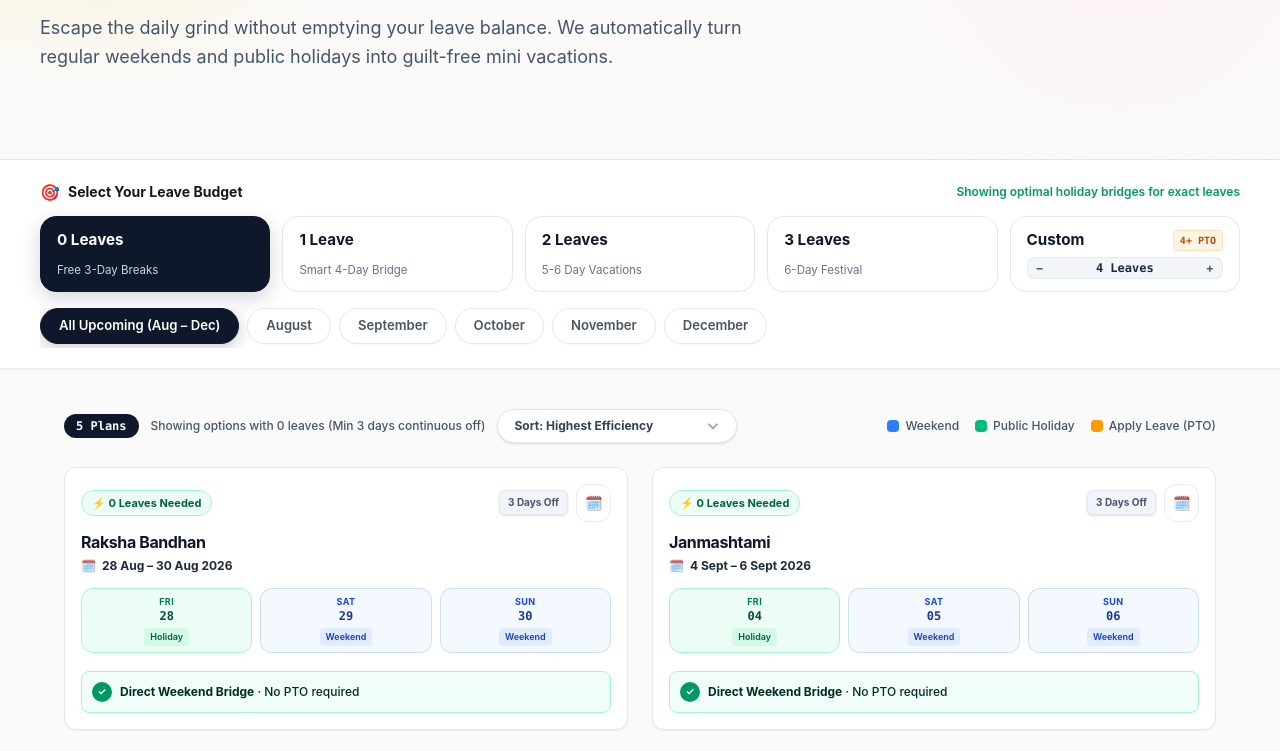
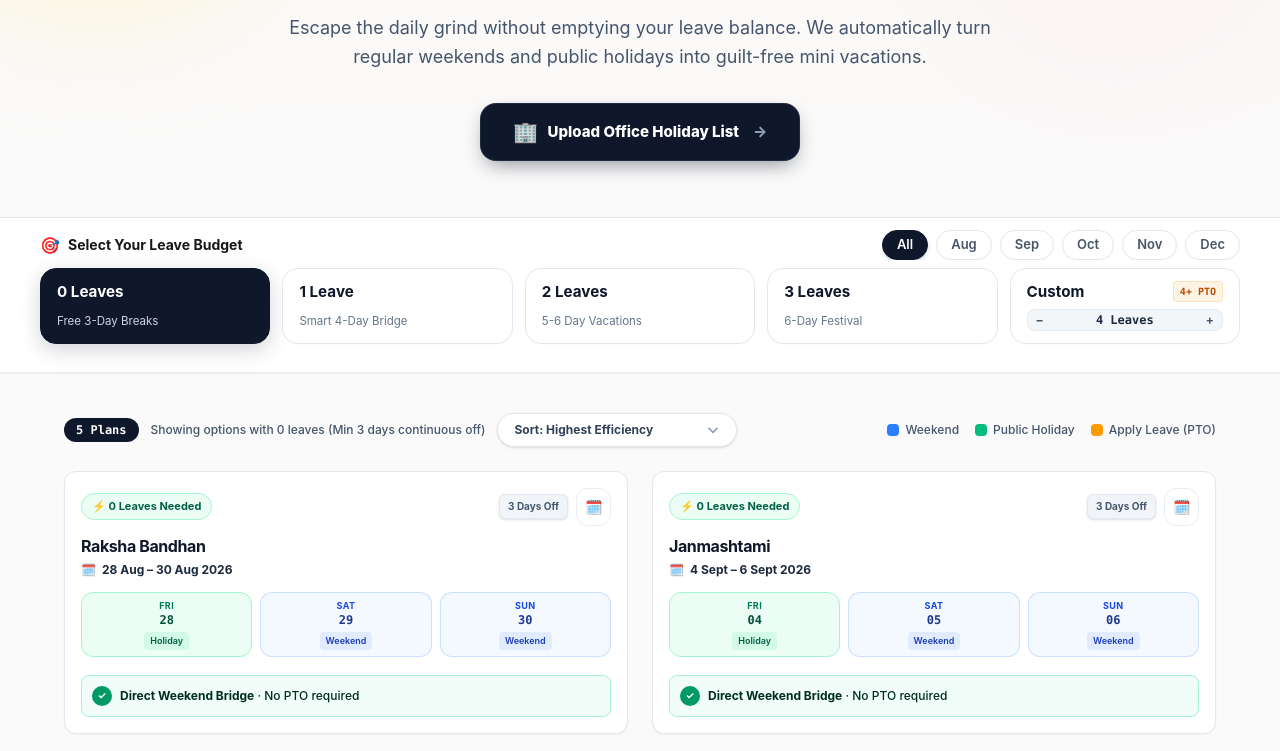
Before and after one commit to prabhatsingh985/long-weekends, an Astro site: page / in a window 1280 px wide. Shown: the part 344-1095 px from the top of the page. Built offline with nearby package versions, Linux system fonts and the light colour scheme; Astro itself is replaced by a stand-in of ours.

Commit message:
Enhance UI: Center align hero, polish CTA button, and upgrade uploader tabs

```diff
--- a/src/components/AiOptimizer.astro
+++ b/src/components/AiOptimizer.astro
@@ -7,7 +7,7 @@
     <div>
       <div class="flex items-center justify-between gap-4 mb-3 flex-wrap">
         <span class="text-sm font-bold text-[#171717]">🎯 Select Your Leave Budget</span>
-        <span class="text-xs text-[#10b981] font-semibold" id="budgetNotice">Showing optimal holiday bridges for exact leaves</span>
+
       </div>
 
       <div class="grid grid-cols-2 sm:grid-cols-3 md:grid-cols-5 gap-3" id="budgetChipsContainer">
--- a/src/components/Hero.astro
+++ b/src/components/Hero.astro
@@ -5,7 +5,7 @@
   <div class="absolute -top-24 -left-24 w-96 h-96 bg-amber-200/30 rounded-full blur-3xl pointer-events-none"></div>
   <div class="absolute top-10 right-0 w-80 h-80 bg-rose-100/30 rounded-full blur-3xl pointer-events-none"></div>
 
-  <div class="max-w-[1200px] mx-auto relative z-10">
+  <div class="max-w-[1200px] mx-auto relative z-10 flex flex-col items-center text-center">
 
     <!-- 1. Alert Badge (Dynamically calculated based on real today date) -->
     <div class="inline-flex items-center gap-2 px-3.5 py-1.5 rounded-full bg-emerald-50 text-emerald-800 border border-emerald-200 text-xs font-bold mb-5 shadow-xs hover:bg-emerald-100/80 transition-all">
@@ -25,6 +25,14 @@
     <p class="text-base sm:text-lg text-slate-600 max-w-[720px] mb-8 leading-relaxed font-normal">
       Escape the daily grind without emptying your leave balance. We automatically turn regular weekends and public holidays into guilt-free mini vacations.
     </p>
+
+    <!-- Company Optimizer CTA Button -->
+    <a href="/company-optimizer" class="group inline-flex items-center justify-center gap-2.5 px-8 py-3.5 rounded-2xl bg-[#0f172a] hover:bg-[#1e293b] text-white font-extrabold text-[15px] shadow-[0_8px_20px_-6px_rgba(15,23,42,0.5)] transition-all duration-300 hover:-translate-y-1 hover:shadow-[0_12px_24px_-6px_rgba(15,23,42,0.6)] border border-slate-700/50 active:scale-95 no-underline">
+      <span class="text-xl">🏢</span>
+      Upload Office Holiday List
+      <span class="text-slate-400 group-hover:text-white group-hover:translate-x-1 transition-all duration-300 ml-1">→</span>
+    </a>
+
 
 
 
--- a/src/pages/company-optimizer.astro
+++ b/src/pages/company-optimizer.astro
@@ -50,7 +50,7 @@ import Footer from "../components/Footer.astro";
   <section class="relative py-14 px-6 border-b border-slate-200 bg-gradient-to-b from-amber-50/40 via-orange-50/20 to-[#fafafa] overflow-hidden">
     <div class="absolute -top-24 -left-24 w-96 h-96 bg-amber-200/30 rounded-full blur-3xl pointer-events-none"></div>
     <div class="absolute top-10 right-0 w-80 h-80 bg-rose-100/30 rounded-full blur-3xl pointer-events-none"></div>
-    <div class="max-w-[1200px] mx-auto">
+    <div class="max-w-[1200px] mx-auto flex flex-col items-center text-center">
 
       <div class="inline-flex items-center gap-2 px-3.5 py-1.5 rounded-full bg-emerald-50 text-emerald-800 border border-emerald-200 text-xs font-bold mb-4 shadow-xs">
         <span class="w-2 h-2 rounded-full bg-emerald-500 animate-pulse"></span>
@@ -64,9 +64,9 @@ import Footer from "../components/Footer.astro";
         Upload your office holiday list, screenshot, or PDF below. We will automatically find the best long weekends and guilt-free mini vacations tailored just for your team!
       </p>
 
-      <div class="bg-slate-50 border border-slate-200 rounded-2xl p-6 shadow-xs max-w-[950px]">
+      <div class="bg-slate-50 border border-slate-200 rounded-2xl p-6 shadow-xs w-full max-w-[950px] text-left">
 
-        <div class="flex items-center gap-2 p-1 bg-slate-200 rounded-xl mb-5 w-fit">
+        <div class="flex items-center gap-2 p-1.5 bg-slate-100 border border-slate-200/60 rounded-2xl mb-6 w-fit shadow-inner mx-auto">
           <button type="button" class="tab-btn active" data-tab="tab-upload">📄 Upload Document / Screenshot</button>
           <button type="button" class="tab-btn" data-tab="tab-text">📝 Paste Holiday List / Email</button>
         </div>
@@ -127,13 +127,22 @@ import Footer from "../components/Footer.astro";
   <section class="py-5 px-6 bg-white border-b border-[#ebebeb] shadow-xs">
     <div class="max-w-[1200px] mx-auto">
 
-      <!-- Filter Header -->
-      <div class="flex items-center justify-between mb-4">
+            <!-- Filter Header -->
+      <div class="flex flex-col md:flex-row md:items-center justify-between gap-4 mb-2">
         <div class="flex items-center gap-2">
           <span class="text-base">🎯</span>
           <span class="font-bold text-sm text-[#171717]">Select Your Leave Budget</span>
         </div>
-        <span class="text-xs font-semibold text-[#059669]">Showing optimal holiday bridges for exact leaves</span>
+
+        <!-- Month Tabs (Moved to Header Row) -->
+        <div class="flex items-center gap-2 overflow-x-auto no-scrollbar" id="monthTabsContainer">
+          <button type="button" class="month-tab-btn active" data-month="ALL">All</button>
+          <button type="button" class="month-tab-btn" data-month="08">Aug</button>
+          <button type="button" class="month-tab-btn" data-month="09">Sep</button>
+          <button type="button" class="month-tab-btn" data-month="10">Oct</button>
+          <button type="button" class="month-tab-btn" data-month="11">Nov</button>
+          <button type="button" class="month-tab-btn" data-month="12">Dec</button>
+        </div>
       </div>
 
       <div class="grid grid-cols-2 sm:grid-cols-5 gap-3 mb-6" id="budgetChipsContainer">
@@ -166,15 +175,6 @@ import Footer from "../components/Footer.astro";
             <button type="button" id="btnIncLeave" class="stepper-btn font-bold text-xs hover:text-slate-900 cursor-pointer select-none text-slate-600">+</button>
           </div>
         </div>
-      </div>
-
-      <div class="flex items-center gap-2 overflow-x-auto pb-1">
-        <button type="button" class="month-tab-btn active" data-month="ALL">All Upcoming</button>
-        <button type="button" class="month-tab-btn" data-month="08">Aug</button>
-        <button type="button" class="month-tab-btn" data-month="09">Sep</button>
-        <button type="button" class="month-tab-btn" data-month="10">Oct</button>
-        <button type="button" class="month-tab-btn" data-month="11">Nov</button>
-        <button type="button" class="month-tab-btn" data-month="12">Dec</button>
       </div>
 
     </div>
@@ -265,27 +265,12 @@ import Footer from "../components/Footer.astro";
   <Footer />
 
   <style>
-    .tab-btn {
-      padding: 6px 14px;
-      font-size: 11px;
-      font-weight: 600;
-      border-radius: 8px;
-      background: transparent;
-      color: #64748b;
-      border: none;
-      cursor: pointer;
-      transition: all 0.15s ease;
-    }
-    .tab-btn.active {
-      background: #ffffff;
-      color: #0f172a;
-      box-shadow: 0 1px 3px rgba(0,0,0,0.08);
-    }
+
     .chip-btn {
       background: #ffffff;
       border: 1px solid #ebebeb;
       border-radius: 16px;
-      padding: 12px 16px;
+      padding: 8px 14px;
       display: flex;
       flex-direction: column;
       align-items: flex-start;
@@ -333,6 +318,65 @@ import Footer from "../components/Footer.astro";
     }
     .month-tab-btn:hover { color: #171717; background: #ffffff; border-color: #ebebeb; }
     .month-tab-btn.active { background: #171717; color: #ffffff; border-color: #171717; }
+      /* Premium Month Tabs (Pill Style) */
+    .month-tab-btn {
+      font-size: 13px;
+      font-weight: 600;
+      color: #475569;
+      padding: 4px 14px;
+      border-radius: 9999px;
+      background: #ffffff;
+      border: 1px solid #e2e8f0;
+      white-space: nowrap;
+      transition: all 0.2s cubic-bezier(0.4, 0, 0.2, 1);
+    }
+    .month-tab-btn:hover:not(.active) {
+      background: #f8fafc;
+      border-color: #cbd5e1;
+      color: #0f172a;
+    }
+    .month-tab-btn.active {
+      background: #0f172a; /* Solid black active state */
+      border-color: #0f172a;
+      color: #ffffff;
+      box-shadow: 0 2px 4px rgba(15, 23, 42, 0.15);
+    }
+
+    .no-scrollbar::-webkit-scrollbar { display: none; }
+    .no-scrollbar { -ms-overflow-style: none; scrollbar-width: none; }
+
+    .tab-btn {
+      padding: 10px 20px;
+      font-size: 14px;
+      font-weight: 700;
+      border-radius: 10px;
+      background: transparent;
+      color: #64748b;
+      border: none;
+      cursor: pointer;
+      transition: all 0.2s ease;
+    }
+    .tab-btn:hover:not(.active) {
+      color: #0f172a;
+      background: rgba(255, 255, 255, 0.5);
+    }
+    .tab-btn.active {
+      background: #ffffff;
+      color: #0f172a;
+      box-shadow: 0 2px 5px rgba(0,0,0,0.06), 0 1px 2px rgba(0,0,0,0.04);
+    }
+
+    #dropZone {
+      background: #f8fafc;
+      border: 2px dashed #cbd5e1;
+      transition: all 0.2s ease;
+    }
+    #dropZone:hover {
+      border-color: #0f172a;
+      background: #ffffff;
+      box-shadow: 0 4px 20px rgba(0,0,0,0.03);
+    }
+
   </style>
 
   <script>
--- a/src/pages/index.astro
+++ b/src/pages/index.astro
@@ -22,16 +22,25 @@ import Footer from "../components/Footer.astro";
   <Hero />
 
   <!-- Interactive Filter Bar (Exact Favorite Layout) -->
-  <section class="py-5 px-6 bg-white border-b border-[#ebebeb] shadow-xs">
+  <section class="py-3 px-6 bg-white border-b border-[#ebebeb] shadow-xs">
     <div class="max-w-[1200px] mx-auto">
 
-      <!-- Filter Header -->
-      <div class="flex items-center justify-between mb-3">
+            <!-- Filter Header -->
+      <div class="flex flex-col md:flex-row md:items-center justify-between gap-4 mb-2">
         <div class="flex items-center gap-2">
           <span class="text-base">🎯</span>
           <span class="font-bold text-sm text-[#171717]">Select Your Leave Budget</span>
         </div>
-        <span class="text-xs font-semibold text-[#059669]">Showing optimal holiday bridges for exact leaves</span>
+
+        <!-- Month Tabs (Moved to Header Row) -->
+        <div class="flex items-center gap-2 overflow-x-auto no-scrollbar" id="monthTabsContainer">
+          <button type="button" class="month-tab-btn active" data-month="ALL">All</button>
+          <button type="button" class="month-tab-btn" data-month="08">Aug</button>
+          <button type="button" class="month-tab-btn" data-month="09">Sep</button>
+          <button type="button" class="month-tab-btn" data-month="10">Oct</button>
+          <button type="button" class="month-tab-btn" data-month="11">Nov</button>
+          <button type="button" class="month-tab-btn" data-month="12">Dec</button>
+        </div>
       </div>
 
       <!-- 5 Leave Budget Chips -->
@@ -66,16 +75,6 @@ import Footer from "../components/Footer.astro";
             <button type="button" id="btnIncLeave" class="stepper-btn font-bold text-xs hover:text-slate-900 cursor-pointer select-none text-slate-600">+</button>
           </div>
         </div>
-      </div>
-
-      <!-- Month Tabs -->
-      <div class="flex items-center gap-2 overflow-x-auto pb-1" id="monthTabsContainer">
-        <button type="button" class="month-tab-btn active" data-month="ALL">All Upcoming (Aug – Dec)</button>
-        <button type="button" class="month-tab-btn" data-month="08">August</button>
-        <button type="button" class="month-tab-btn" data-month="09">September</button>
-        <button type="button" class="month-tab-btn" data-month="10">October</button>
-        <button type="button" class="month-tab-btn" data-month="11">November</button>
-        <button type="button" class="month-tab-btn" data-month="12">December</button>
       </div>
 
     </div>
@@ -254,7 +253,33 @@ import Footer from "../components/Footer.astro";
       transform: translateY(-2px);
       box-shadow: 0 8px 20px rgba(15, 23, 42, 0.28);
     }
-</style>
+    /* Premium Month Tabs (Pill Style) */
+    .month-tab-btn {
+      font-size: 13px;
+      font-weight: 600;
+      color: #475569;
+      padding: 4px 14px;
+      border-radius: 9999px;
+      background: #ffffff;
+      border: 1px solid #e2e8f0;
+      white-space: nowrap;
+      transition: all 0.2s cubic-bezier(0.4, 0, 0.2, 1);
+    }
+    .month-tab-btn:hover:not(.active) {
+      background: #f8fafc;
+      border-color: #cbd5e1;
+      color: #0f172a;
+    }
+    .month-tab-btn.active {
+      background: #0f172a; /* Solid black active state */
+      border-color: #0f172a;
+      color: #ffffff;
+      box-shadow: 0 2px 4px rgba(15, 23, 42, 0.15);
+    }
+
+    .no-scrollbar::-webkit-scrollbar { display: none; }
+    .no-scrollbar { -ms-overflow-style: none; scrollbar-width: none; }
+  </style>
 
   <script>
     import { solveVacationPlans, CURRENT_DATE_REF } from "../data/vacation-solver";
```
Also changed, not shown: src/components/Navbar.astro (+0 -11 lines).
